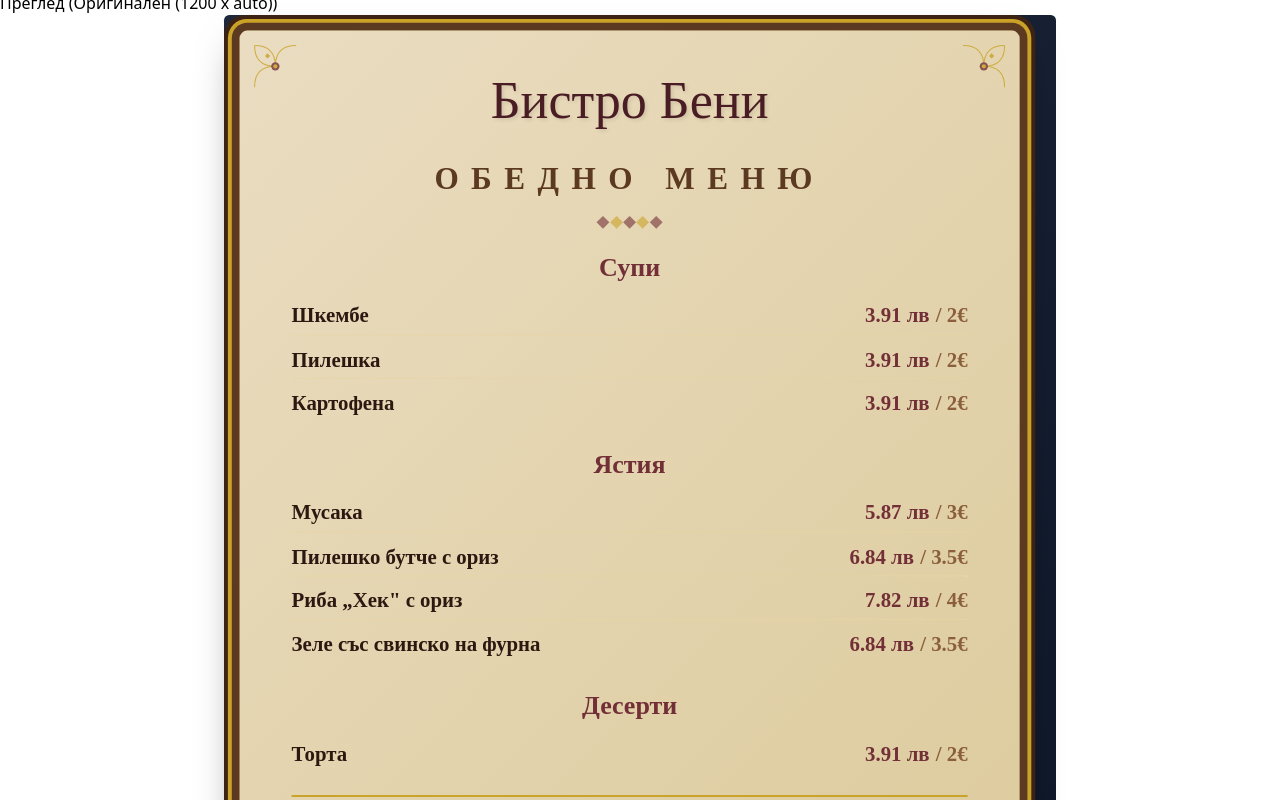
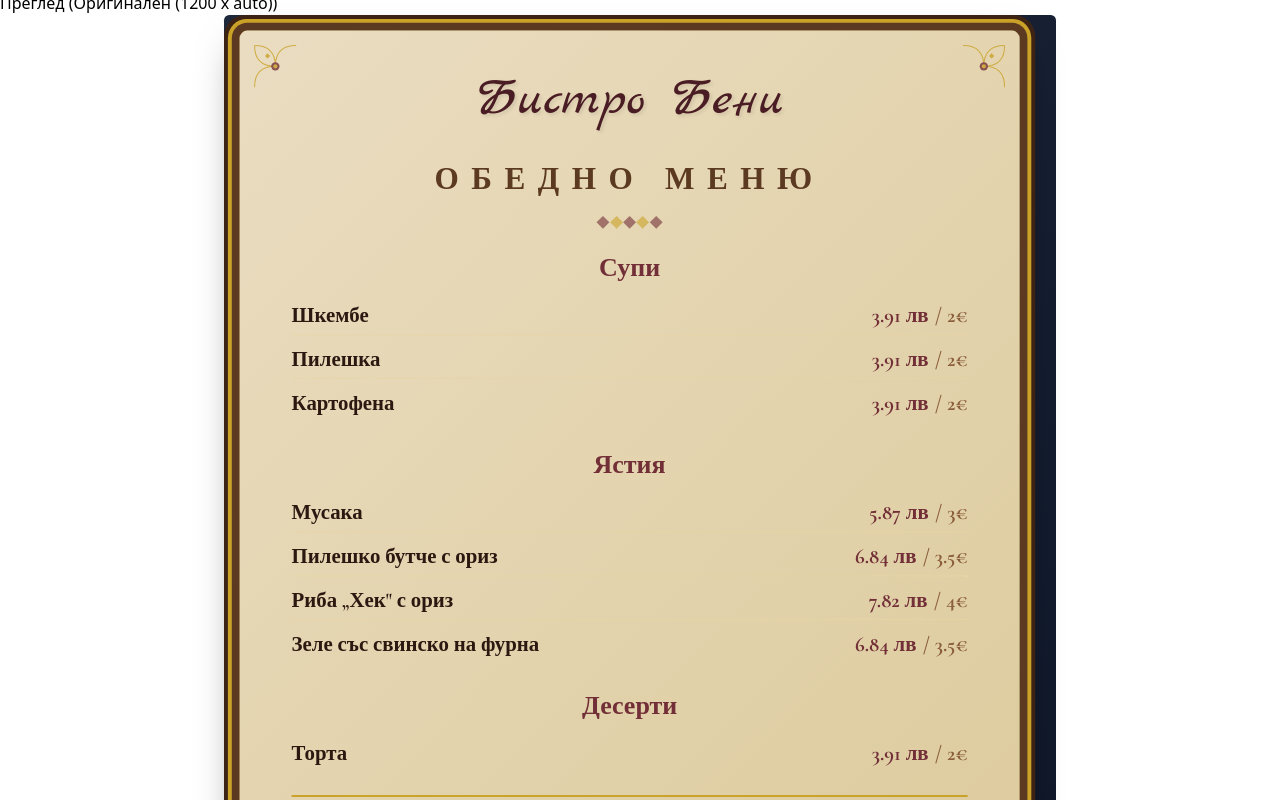
Before and after one commit to victorias3/Bistro-Beni---Menu-generator, a React (Vite) app: page / in a window 1280 px wide. Shown: the part 831-1631 px from the top of the page. Built offline with nearby package versions, Linux system fonts and the light colour scheme.

Commit message:
move @import before Tailwind directives in CSS

```diff
--- a/src/index.css
+++ b/src/index.css
@@ -1,5 +1,5 @@
+@import url('https://fonts.googleapis.com/css2?family=Cormorant+Garamond:wght@400;600;700&family=Marck+Script&display=swap');
+
 @tailwind base;
 @tailwind components;
 @tailwind utilities;
-
-@import url('https://fonts.googleapis.com/css2?family=Cormorant+Garamond:wght@400;600;700&family=Marck+Script&display=swap');
```
